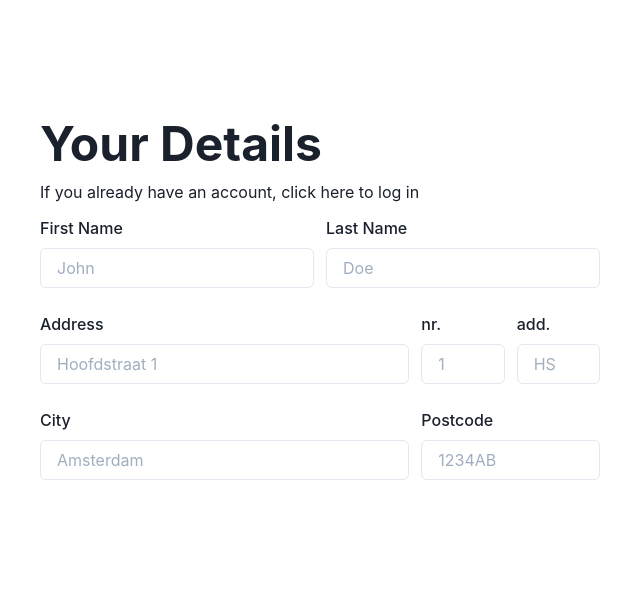
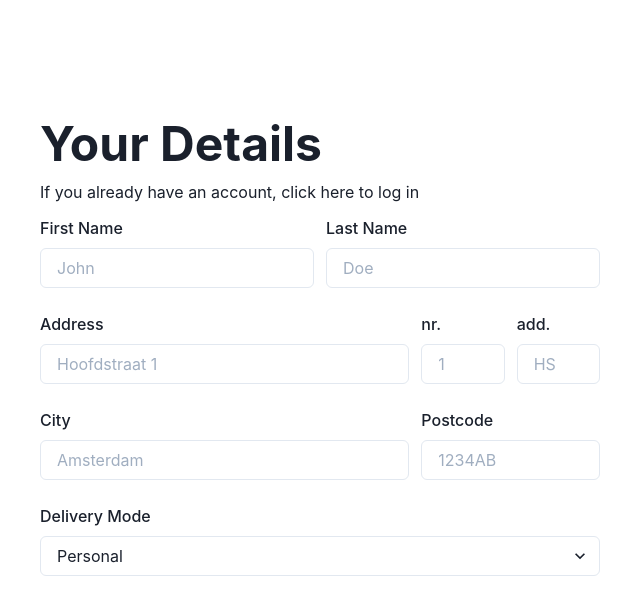
Before and after one commit to maugares/chakraui-egghead-tutorial, a Next.js app: page / in a window 1280 px wide. Shown: the top 614 px of the page, without its empty margins (0-640 px from the left). Built offline with nearby package versions, Linux system fonts and the light colour scheme.

Commit message:
Add Select for delivery modes

```diff
--- a/src/Form.tsx
+++ b/src/Form.tsx
@@ -3,6 +3,7 @@ import {
   FormLabel,
   GridItem,
   Input,
+  Select,
   SimpleGrid
 } from '@chakra-ui/react'
 
@@ -50,6 +51,15 @@ const Form = () => (
         <Input placeholder='1234AB' />
       </FormControl>
     </GridItem>
+    <GridItem colSpan={12}>
+      <FormControl>
+        <FormLabel>Delivery Mode</FormLabel>
+        <Select>
+          <option value='personal'>Personal</option>
+          <option value='business'>business</option>
+        </Select>
+      </FormControl>
+    </GridItem>
   </SimpleGrid>
 )
 
```
